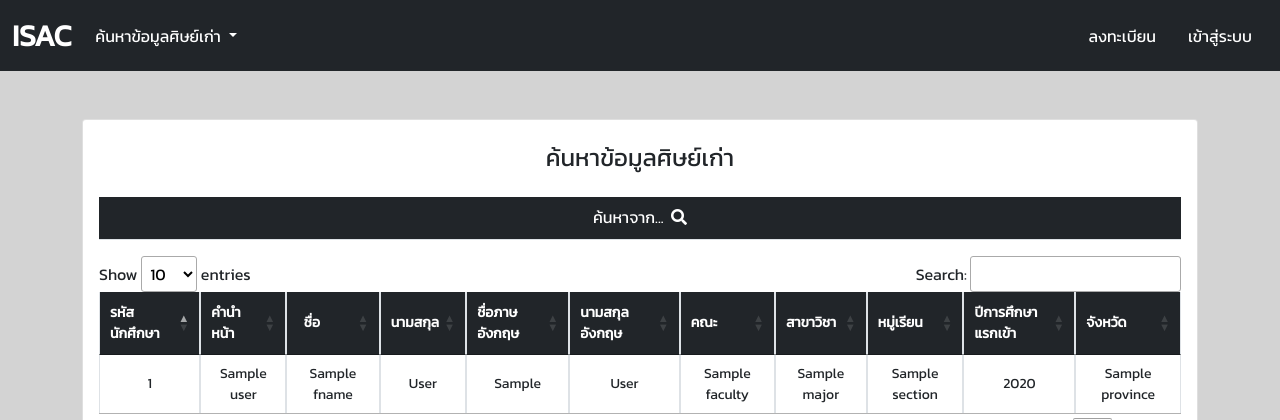
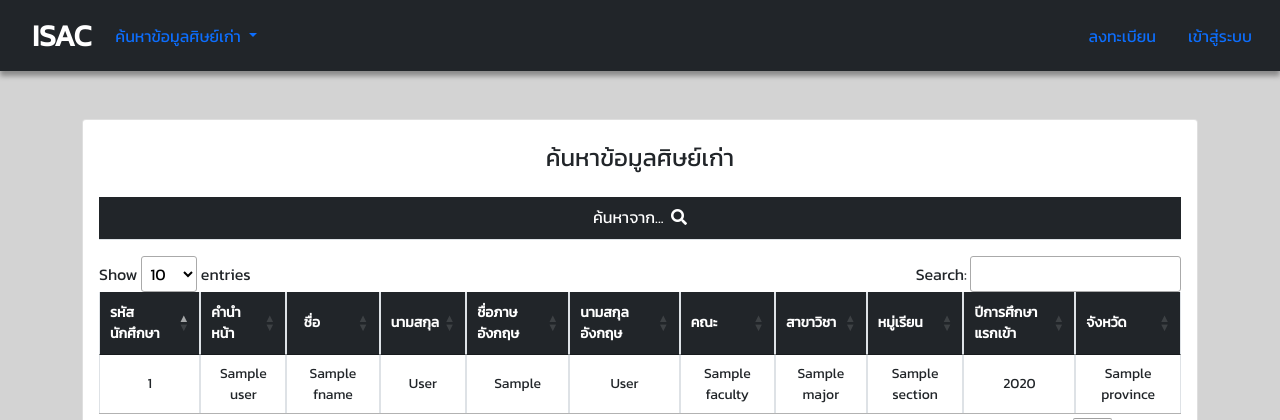
Before and after one commit to ntpoom9/alumni_project, a CodeIgniter 4 app: template alumni_project/app/Views/search_page.php in a window 1280 px wide. Shown: the top 420 px of the page. Run offline with PHP 8.4 and a stand-in for CodeIgniter, Linux system fonts and the light colour scheme; the template is opened without the code that fills it: most values are stand-ins (such as "Sample title", 1, 10 or a date in 2020); some libraries are stand-ins or nearby versions.

Commit message:
fix navbar

```diff
--- a/alumni_project/app/Views/profile.php
+++ b/alumni_project/app/Views/profile.php
@@ -300,11 +300,8 @@ $session = session(); ?>
                                 <li><a class="dropdown-item" href="/search_page_index">จากรหัสนักศึกษา</a></li>
                             </ul>
                         </li>
-                        <!-- <li class="nav-item">
-                            <a class="nav-link" href="/profile">ข้อมูลส่วนตัว</a>
-                        </li> -->
+                    </ul>
 
-                    </ul>
                     <!-- ปุ่มผู้ใช้ และ logout -->
                     <div class="btn-group">
                         <a class="nav-link dropdown-toggle" href="/search_page_index" id="navbarDropdown" role="button"
--- a/alumni_project/app/Views/register.php
+++ b/alumni_project/app/Views/register.php
@@ -231,9 +231,7 @@
                                 <li><a class="dropdown-item" href="/search_page">จากรหัสนักศึกษา</a></li>
                             </ul>
                         </li>
-                        <!-- <li class="nav-item">
-                            <a class="nav-link" href="/profile">ข้อมูลส่วนตัว</a>
-                        </li> -->
+
 
                     </ul>
                     <a class="nav-link" href="/login">เข้าสู่ระบบ</a>
--- a/alumni_project/app/Views/search_page.php
+++ b/alumni_project/app/Views/search_page.php
@@ -33,11 +33,20 @@
         font-family: 'Kanit', sans-serif;
     }
 
+
+    #container {
+        /* background-color: lightgray; */
+
+        width: auto;
+
+        /* height: 670px; */
+    }
+
     .navbar-brand {
         color: #FFFFFF;
         font-size: 30px;
         font-weight: bold;
-        decoration: none;
+        left: 10px;
     }
 
     .navbar-brand:hover {
@@ -45,19 +54,21 @@
 
     }
 
-    a.nav-link {
-        color: #FFFFFF;
-        decoration: none;
-    }
-
     .nav-link:hover {
         color: #FFFFFF;
         background-color: #1E90FF;
-        border-radius: 5px;
     }
 
     .nav-link:visited {
         color: #FFFFFF;
+    }
+
+    .bg-dark {
+        box-shadow: 0px 5px 5px rgb(0 0 0 / 35%);
+    }
+
+    #text0 {
+        padding-left: 20px;
     }
 
     /* content */
@@ -211,16 +222,22 @@
     <title>Search Page</title>
 </head>
 
-<!-- <div class="container"> -->
+<body>
+    <div id="container">
 
-<!-- Header -->
-<nav class="navbar navbar-expand-lg bg-dark">
+        <!-- Tag Header -->
+        <nav class="navbar navbar-expand-lg bg-dark" id="bg-drak">
             <div class="container-fluid">
-        <a class="navbar-brand" href="/home">ISAC</a>
+                <a class="navbar-brand" id="text0" href="/home">ISAC</a>
+                <button class="navbar-toggler" type="button" data-bs-toggle="collapse"
+                    data-bs-target="#navbarSupportedContent" aria-controls="navbarSupportedContent"
+                    aria-expanded="false" aria-label="Toggle navigation">
+                    <span class="navbar-toggler-icon"></span>
+                </button>
                 <div class="collapse navbar-collapse" id="navbarSupportedContent">
                     <ul class="navbar-nav me-auto mb-2 mb-lg-0">
                         <li class="nav-item dropdown">
-                    <a class="nav-link dropdown-toggle" href="/seach_page" id="navbarDropdown" role="button"
+                            <a class="nav-link dropdown-toggle" href="/search_page" id="navbarDropdown" role="button"
                                 data-bs-toggle="dropdown" aria-expanded="false">
                                 ค้นหาข้อมูลศิษย์เก่า
                             </a>
@@ -232,14 +249,11 @@
                                 <li><a class="dropdown-item" href="/search_page">จากรหัสนักศึกษา</a></li>
                             </ul>
                         </li>
-                <!-- <li class="nav-item">
-                    <a class="nav-link" href="/profile">ข้อมูลส่วนตัว</a>
-                </li> -->
-
                     </ul>
 
                     <a class="nav-link" href="/register">ลงทะเบียน</a>
                     <a class="nav-link" href="/login">เข้าสู่ระบบ</a>
+                </div>
             </div>
     </div>
     </nav>
@@ -309,7 +323,8 @@
                                         <center>
                                             <div class="row">
                                                 <div class="col" id="col_seach">
-                                                <button type="submit" name="btnseach" class="btn" id="btn_seach">ค้นหา
+                                                    <button type="submit" name="btnseach" class="btn"
+                                                        id="btn_seach">ค้นหา
                                                     </button>
                                                 </div>
                                         </center>
```
Also changed, not shown: alumni_project/app/Views/home.php (+9 -25 lines), alumni_project/app/Views/index.php (+2 -7 lines), alumni_project/app/Views/login.php (+13 -6 lines). Lines whose indentation alone changed are shown as unchanged.
